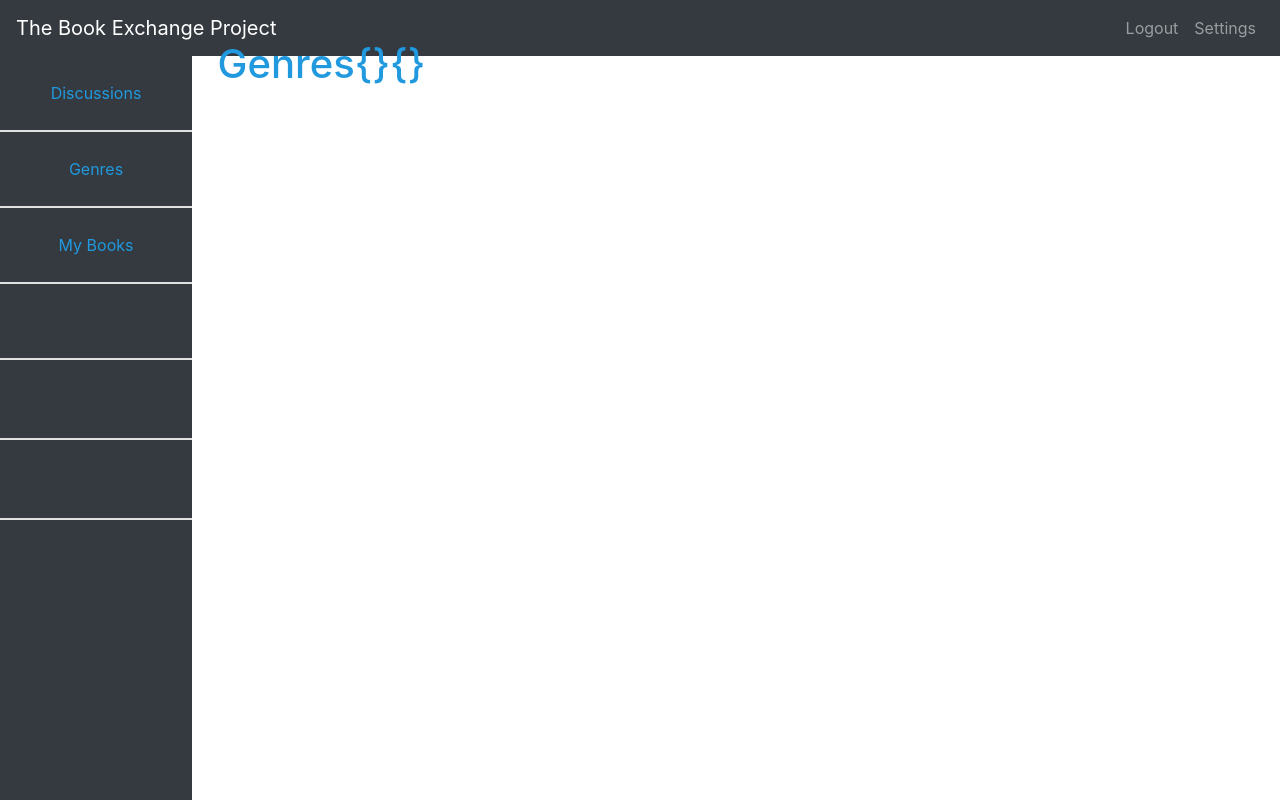
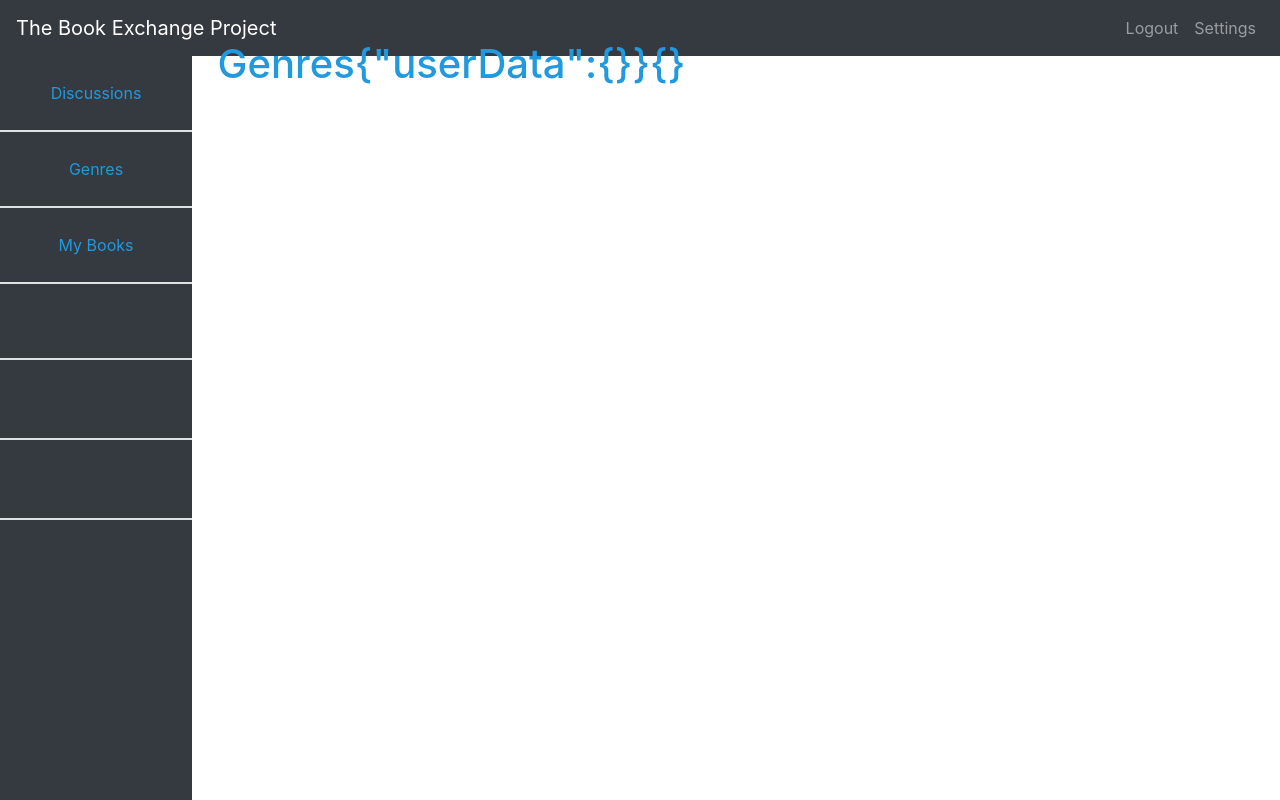
Before and after one commit to NoahMailloux/TheBookExchange, a React (Create React App) app in the folder mern-auth-front/: page /genres in a window 1280 px wide. Shown: the top 800 px of the page. Built offline with nearby package versions, Linux system fonts and the light colour scheme; no server answers.

Commit message:
fixed setUserData

```diff
--- a/mern-auth-front/src/App.js
+++ b/mern-auth-front/src/App.js
@@ -1,4 +1,4 @@
-import React, { useState, useEffect, createContext } from "react";
+import React, { useState, useEffect} from "react";
 import { BrowserRouter, Switch, Route } from "react-router-dom";
 import Axios from "axios";
 import Home from "./components/pages/Home";
@@ -6,10 +6,10 @@ import Login from "./components/auth/Login";
 import Register from "./components/auth/Register";
 import UserContext from "./context/UserContext";
 import HomeLoggedIn from "./components/pages/HomeLoggedIn";
-import Discussions from "./components/pages/Discussions"
-import CreateDiscussion from "./components/pages/CreateDiscussion"
-import Genres from "./components/pages/Genres"
-import MyBooks from "./components/pages/MyBooks"
+import Discussions from "./components/pages/Discussions";
+import CreateDiscussion from "./components/pages/CreateDiscussion";
+import Genres from "./components/pages/Genres";
+import MyBooks from "./components/pages/MyBooks";
 import "./style.css";
 
 export default function App() {
@@ -24,7 +24,7 @@ export default function App() {
       if (token === null) {
         localStorage.setItem("auth-token", "");
         token = "";
-      } else {
+      }
       const tokenRes = await Axios.post(
         "http://localhost:5001/users/tokenIsValid",
         null,
@@ -35,12 +35,11 @@ export default function App() {
         const userRes = await Axios.get("http://localhost:5001/users/", {
           headers: { "x-auth-token": token },
         });
+
         setUserData({
-            token: token,
+          token,
           user: userRes.data,
         });
-
-        }
       }
     };
     checkedLoggedIn();
@@ -49,7 +48,7 @@ export default function App() {
   return (
     <>
       <BrowserRouter>
-        <UserContext.Provider value={ userData }>
+        <UserContext.Provider value={{userData, setUserData}}>
           <div className="page-container">
             <Switch>
               <Route exact path="/" component={Home} />
--- a/mern-auth-front/src/components/layout/LoggedInHeader.js
+++ b/mern-auth-front/src/components/layout/LoggedInHeader.js
@@ -1,7 +1,7 @@
-import {React, useContext} from "react";
+import { React, useContext } from "react";
 //import {Link} from "react-router-dom";
 //import AuthOptions from '../auth/AuthOptions'
-import {useHistory} from "react-router-dom"; //react hook
+import { useHistory } from "react-router-dom"; //react hook
 import UserContext from "../../context/UserContext";
 
 import {
@@ -15,8 +15,7 @@ import {
 } from "react-bootstrap";
 import "./Dashboard.css";
 export default function LoggedInHeader() {
-    const setUserData = useContext(UserContext);
-
+  const { userData, setUserData } = useContext(UserContext);
   const history = useHistory(); //grabs history of url bar so we can change url
   const discussions = () => history.push("/discussions");
   const genres = () => history.push("/Genres");
@@ -24,16 +23,22 @@ export default function LoggedInHeader() {
   const logout = () => {
     setUserData({
       token: undefined,
-            user: undefined
+      user: undefined,
     });
     localStorage.setItem("auth-token", "");
-        history.push("/")
+    history.push("/");
   };
 
   return (
     <>
       <div className="logged-in-layout">
-        <Navbar className="topnav" collapseOnSelect expand="lg" bg="dark" variant="dark">
+        <Navbar
+          className="topnav"
+          collapseOnSelect
+          expand="lg"
+          bg="dark"
+          variant="dark"
+        >
           <Navbar.Brand href="#home">The Book Exchange Project</Navbar.Brand>
           <Navbar.Toggle aria-controls="responsive-navbar-nav" />
           <Navbar.Collapse id="responsive-navbar-nav">
@@ -47,9 +52,15 @@ export default function LoggedInHeader() {
           </Navbar.Collapse>
         </Navbar>
         <div className="Menu">
-          <button onClick={discussions} className="navbtn">Discussions</button>
-          <button onClick={genres} className="navbtn">Genres</button>
-          <button onClick={myBooks} className="navbtn">My Books</button>
+          <button onClick={discussions} className="navbtn">
+            Discussions
+          </button>
+          <button onClick={genres} className="navbtn">
+            Genres
+          </button>
+          <button onClick={myBooks} className="navbtn">
+            My Books
+          </button>
           <button className="navbtn"> </button>
           <button className="navbtn"> </button>
           <button className="navbtn"> </button>
--- a/mern-auth-front/src/components/pages/Genres.js
+++ b/mern-auth-front/src/components/pages/Genres.js
@@ -11,11 +11,11 @@ export default function Genres() {
   const history = useHistory();
 
   useEffect(() => {
-    if (userData.token) {
-      console.log(userData.token);
+    if (userData.userData.token) {
+      console.log(userData.userData.token);
       const headers = {
         headers: {
-          "x-auth-token": userData.token,
+          "x-auth-token": userData.userData.token,
           "Content-Type": "text/json",
         },
       };
@@ -33,7 +33,7 @@ export default function Genres() {
   return (
     <div>
       <LoggedInHeader />
-      <h1>Genres{JSON.stringify(userData) + JSON.stringify(discussions)}</h1>
+      <h1>Genres{JSON.stringify(userData,userData) + JSON.stringify(discussions)}</h1>
     </div>
   );
 }
```
Also changed, not shown: mern-auth-front/src/components/auth/AuthOptions.js (line endings or trailing spaces), 1 other file (tests, documents, lock files or other folders). Lines whose indentation alone changed are shown as unchanged.
